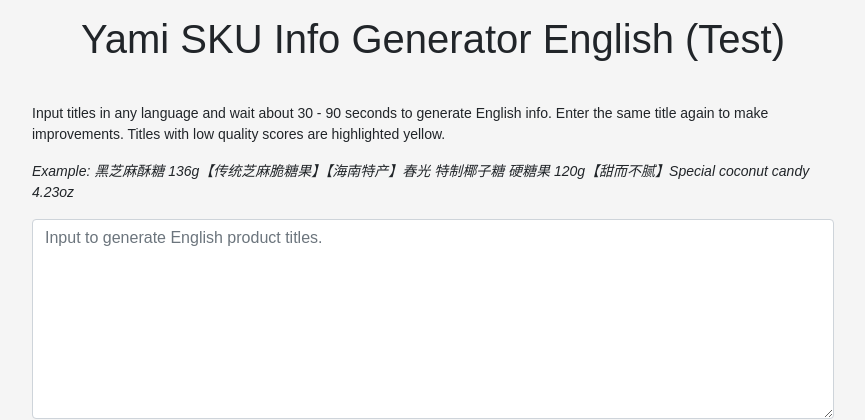
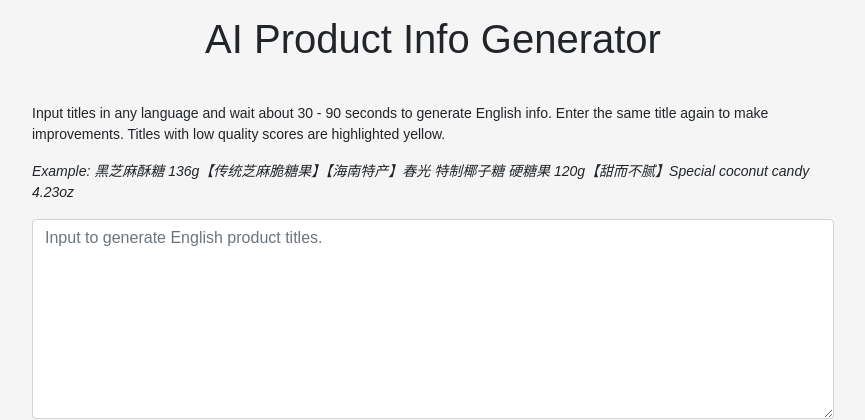
Before and after one commit to kenku0/ai-marketingcontent-generator, a Flask app: page / in a window 1280 px wide. Shown: the top 420 px of the page, without its empty margins (207-1072 px from the left). Run offline with Flask 3, Linux system fonts and the light colour scheme; some libraries are stand-ins or nearby versions.

Commit message:
Remove specific marketplace references to make project more general

```diff
--- a/templates/index.html
+++ b/templates/index.html
@@ -3,14 +3,14 @@
 <head>
     <meta charset="UTF-8">
     <meta name="viewport" content="width=device-width, initial-scale=1.0">
-    <title>Yami SKU Info Generator English (Test)</title>
+    <title>AI Product Info Generator</title>
     <link rel="stylesheet" href="https://stackpath.bootstrapcdn.com/bootstrap/4.5.2/css/bootstrap.min.css">
     <link rel="stylesheet" href="https://cdnjs.cloudflare.com/ajax/libs/font-awesome/5.15.3/css/all.min.css">
 </head>
 
 <body>
     <div class="content">
-        <h1>Yami SKU Info Generator English (Test)</h1>
+        <h1>AI Product Info Generator</h1>
         <div class="instructions">
             <p style="font-size: 1em;">Input titles in any language and wait about 30 - 90 seconds to generate English info. Enter the same title again to make improvements. Titles with low quality scores are highlighted yellow.</p>
             <p style="font-size: 1em;"><i>Example: 黑芝麻酥糖 136g【传统芝麻脆糖果】【海南特产】春光 特制椰子糖 硬糖果 120g【甜而不腻】Special coconut candy 4.23oz</i></p>
```
Also changed, not shown: README.md, 1 other file.
